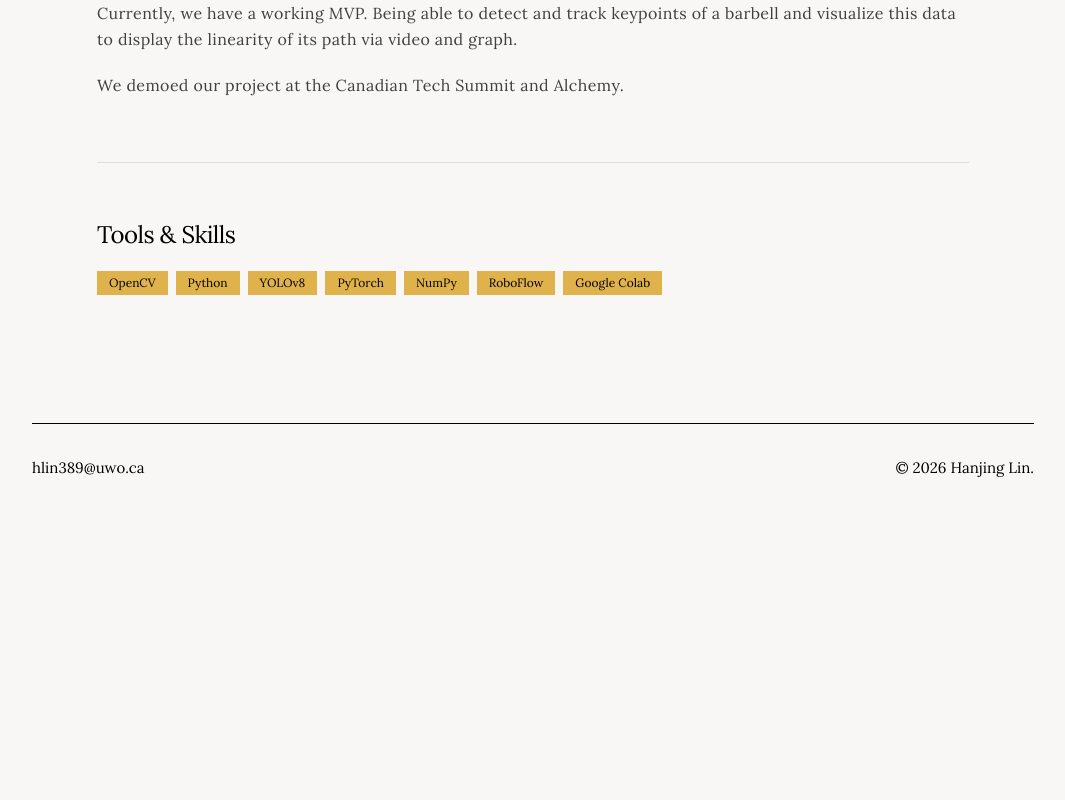
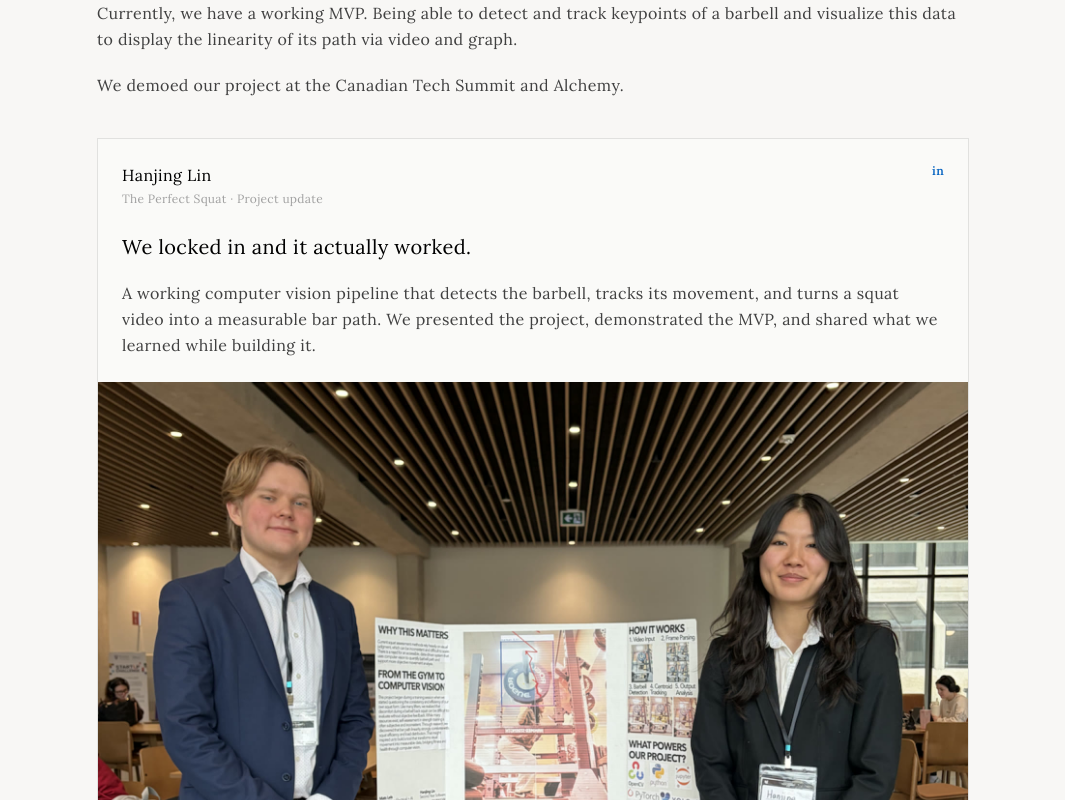
Before and after one commit to hanjing06/hanjing.dev, a Next.js app: page /projects/the-perfect-squat in a window 1280 px wide. Shown: the part 1820-2620 px from the top of the page, without its empty margins (107-1172 px from the left). Before the commit the page ends 2332 px from the top, so only its background shows below. Built offline with nearby package versions, Linux system fonts and the light colour scheme.

Commit message:
update and added embedded link

```diff
--- a/app/projects/page.tsx
+++ b/app/projects/page.tsx
@@ -34,7 +34,7 @@ export default function ProjectsPage() {
     {
       title: "The Perfect Squat",
       description: "Developing a computer vision program that detects the bar path of your squat.",
-      image: "/projects/project-2.jpg",
+      image: "/perfect-squat-cover.jpg",
       tags: ["Computer Vision", "Machine Learning"],
     }
   ];
--- a/app/projects/the-perfect-squat/page.tsx
+++ b/app/projects/the-perfect-squat/page.tsx
@@ -2,6 +2,7 @@
 
 import { motion, Variants } from 'framer-motion';
 import Link from 'next/link';
+import ArticleTableOfContents from '../../components/ArticleTableOfContents';
 
 const container: Variants = {
   hidden: {},
@@ -28,6 +29,14 @@ const fadeUp: Variants = {
 
 const tags = ["Computer Vision", "Machine Learning"];
 const tools = ["OpenCV", "Python", "YOLOv8", "PyTorch", "NumPy", "RoboFlow", "Google Colab"];
+const articleSections = [
+  { id: 'overview', title: 'Overview' },
+  { id: 'the-beginning', title: 'The Beginning' },
+  { id: 'tech-stack', title: 'Figuring out the tech stack' },
+  { id: 'current-stage', title: 'Current stage' },
+];
+const linkedInPost =
+  'https://www.linkedin.com/posts/hanjing-lin-790252113_we-locked-in-and-it-actually-worked-activity-7443047991311007744-aKQE?utm_source=social_share_send&utm_medium=member_desktop_web&rcm=ACoAABxVrtwBRMk0uRF6R3XVVWeCli2jUS9r7K8';
 
 export default function SquatPage() {
   return (
@@ -68,6 +77,7 @@ export default function SquatPage() {
           >
             <img
               src="/github.png"
+              alt="View The Perfect Squat repository on GitHub"
               className="w-7 h-7 opacity-70 hover:opacity-100 transition-opacity duration-200"
             />
           </a>
@@ -96,8 +106,14 @@ export default function SquatPage() {
         {/* Divider */}
         <motion.div variants={fadeUp} className="mt-16 border-t border-black/10" />
 
+        <ArticleTableOfContents sections={articleSections} />
+
         {/* Overview */}
-        <motion.div variants={fadeUp} className="mt-14">
+        <motion.section
+          id="overview"
+          variants={fadeUp}
+          className="scroll-mt-32 pt-14"
+        >
           <h2 className="text-2xl tracking-tight">
             Overview
           </h2>
@@ -122,12 +138,16 @@ export default function SquatPage() {
               YOLOv8 pose model and OpenCV to process videos.
             </p>
           </div>
-        </motion.div>
+        </motion.section>
 
         {/* Divider */}
         <motion.div variants={fadeUp} className="mt-16 border-t border-black/10" />
 
-        <motion.div variants={fadeUp} className="mt-14">
+        <motion.section
+          id="the-beginning"
+          variants={fadeUp}
+          className="scroll-mt-32 pt-14"
+        >
           <h2 className="text-2xl tracking-tight text-black">
             The Beginning
           </h2>
@@ -146,12 +166,16 @@ export default function SquatPage() {
 
           </div>
 
-        </motion.div>
+        </motion.section>
 
         {/* Divider */}
         <motion.div variants={fadeUp} className="mt-16 border-t border-black/10" />
 
-        <motion.div variants={fadeUp} className="mt-14">
+        <motion.section
+          id="tech-stack"
+          variants={fadeUp}
+          className="scroll-mt-32 pt-14"
+        >
           <h2 className="text-2xl tracking-tight">
             Figuring out the tech stack
           </h2>
@@ -183,12 +207,16 @@ export default function SquatPage() {
           </p>
 
           </div>
-        </motion.div>
+        </motion.section>
 
         {/* Divider */}
         <motion.div variants={fadeUp} className="mt-16 border-t border-black/10" />
 
-        <motion.div variants={fadeUp} className="mt-14">
+        <motion.section
+          id="current-stage"
+          variants={fadeUp}
+          className="scroll-mt-32 pt-14"
+        >
           <h2 className="text-2xl tracking-tight">
             Current stage
           </h2>
@@ -206,7 +234,54 @@ export default function SquatPage() {
           </p>
 
           </div>
-        </motion.div>
+
+          <article className="mt-10 overflow-hidden border border-black/10 bg-white/30">
+            <div className="flex items-start justify-between gap-5 p-6">
+              <div>
+                <p className="text-base tracking-wide text-black">
+                  Hanjing Lin
+                </p>
+                <p className="mt-1 text-xs tracking-wide text-neutral-400">
+                  The Perfect Squat · Project update
+                </p>
+              </div>
+              <span
+                className="text-xs font-semibold tracking-wide text-[#0a66c2]"
+                aria-label="LinkedIn"
+              >
+                in
+              </span>
+            </div>
+
+            <div className="px-6 pb-6 text-base leading-relaxed tracking-wide text-neutral-700">
+              <p className="text-xl leading-relaxed text-black">
+                We locked in and it actually worked.
+              </p>
+              <p className="mt-4">
+                A working computer vision pipeline that detects the barbell,
+                tracks its movement, and turns a squat video into a measurable
+                bar path. We presented the project, demonstrated the MVP, and
+                shared what we learned while building it.
+              </p>
+            </div>
+
+            <img
+              src="/perfect-squat-cover.jpg"
+              alt="The Perfect Squat team presenting their project poster"
+              className="max-h-[680px] w-full object-cover object-center"
+            />
+
+            <a
+              href={linkedInPost}
+              target="_blank"
+              rel="noopener noreferrer"
+              className="flex items-center justify-between border-t border-black/10 px-6 py-4 text-sm tracking-wide text-neutral-500 transition-colors duration-200 hover:bg-black/[0.02] hover:text-black"
+            >
+              <span>View the original post on LinkedIn</span>
+              <span aria-hidden="true">↗</span>
+            </a>
+          </article>
+        </motion.section>
 
         {/* Divider */}
         <motion.div variants={fadeUp} className="mt-16 border-t border-black/10" />
```
Also changed, not shown: public/perfect-squat-cover.jpg (added).
